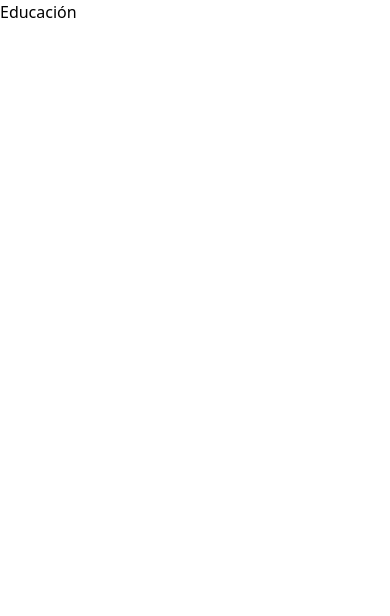
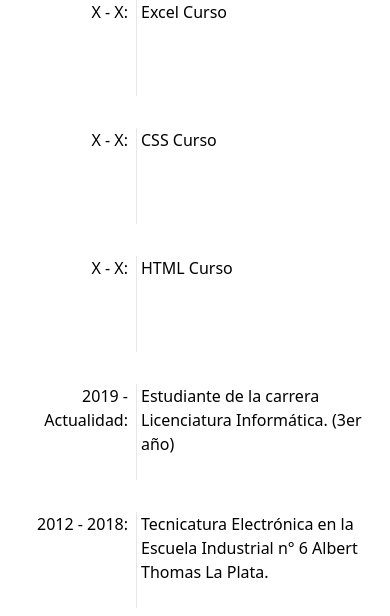
Before and after one commit to Matias-DR/portfolio-web, a Next.js app: page /components/cards/education-card in a window 390 px wide. Shown: the top 616 px of the page. Built offline with nearby package versions, Linux system fonts and the light colour scheme.

Commit message:
DEV: education-card

```diff
--- a/package.json
+++ b/package.json
@@ -4,6 +4,7 @@
   "private": true,
   "scripts": {
     "dev": "next dev -H 192.168.100.25 -p 3000",
+    "local": "next dev",
     "build": "next build",
     "start": "next start",
     "lint": "next lint"
--- a/src/pages/components/cards/contact-card.tsx
+++ b/src/pages/components/cards/contact-card.tsx
@@ -34,6 +34,7 @@ export default function ContactCard() {
     console.log(event.target[0].value)
     console.log(event.target[1].value)
     console.log(event.target[2].value)
+    // PENDIENTE EL ENVÍO DE MAIL
   }
 
   const handleNameChange = (event: any) => {
@@ -49,7 +50,7 @@ export default function ContactCard() {
     setMessage(event.target.value)
   }
 
-  return <div className='size-full pr-2 sm:pl-32 flex flex-col overflow-y-auto sm:overflow-hidden'>
+  return <div className='size-full pe-2 flex flex-col overflow-y-auto sm:overflow-hidden'>
     <form
       className='w-full flex flex-col justify-center items-center mb-8'
       noValidate
--- a/src/pages/components/cards/education-card.tsx
+++ b/src/pages/components/cards/education-card.tsx
@@ -1,5 +1,59 @@
 export default function EducationCard() {
-  return <div className='size-full'>
-  <p>Educación</p>
-</div>
+  return <div className='size-full y-zinc-scrollbar'>
+  <div className='w-full flex mb-8'>
+    <div className='min-w-[8rem] max-w-[8rem] h-[6rem] flex flex-col items-center'>
+      <p className='w-full text-right'>X - X:</p>
+      {/* <div className='w-4 border-t' />
+      <div className='w-0 grow border-r' /> */}
+      {/* <div className='w-4 border' /> */}
+    </div>
+    <div className='grow max-h-[6rem] y-zinc-scrollbar ms-2 border-s'>
+      <p className='w-full ps-1'>Excel Curso</p>
+    </div>
+  </div>
+  <div className='w-full flex mb-8'>
+    <div className='min-w-[8rem] max-w-[8rem] h-[6rem] flex flex-col items-center'>
+      <p className='w-full text-right'>X - X:</p>
+      {/* <div className='w-4 border-t' />
+      <div className='w-0 grow border-r' /> */}
+      {/* <div className='w-4 border' /> */}
+    </div>
+    <div className='grow max-h-[6rem] y-zinc-scrollbar ms-2 border-s'>
+      <p className='w-full ps-1'>CSS Curso</p>
+    </div>
+  </div>
+  <div className='w-full flex mb-8'>
+    <div className='min-w-[8rem] max-w-[8rem] h-[6rem] flex flex-col items-center'>
+      <p className='w-full text-right'>X - X:</p>
+      {/* <div className='w-4 border-t' />
+      <div className='w-0 grow border-r' /> */}
+      {/* <div className='w-4 border' /> */}
+    </div>
+    <div className='grow max-h-[6rem] y-zinc-scrollbar ms-2 border-s'>
+      <p className='w-full ps-1'>HTML Curso</p>
+    </div>
+  </div>
+    <div className='w-full flex mb-8'>
+      <div className='min-w-[8rem] max-w-[8rem] h-[6rem] flex flex-col items-center'>
+        <p className='w-full text-right'>2019 - Actualidad:</p>
+        {/* <div className='w-4 border-t' />
+        <div className='w-0 grow border-r' /> */}
+        {/* <div className='w-4 border' /> */}
+      </div>
+      <div className='grow max-h-[6rem] y-zinc-scrollbar ms-2 border-s'>
+        <p className='w-full ps-1'>Estudiante de la carrera Licenciatura Informática. (3er año)</p>
+      </div>
+    </div>
+    <div className='w-full flex'>
+      <div className='min-w-[8rem] max-w-[8rem] h-[6rem] flex flex-col items-center'>
+        <p className='w-full text-right'>2012 - 2018:</p>
+        {/* <div className='w-4 border-t' />
+        <div className='w-0 grow border-r' /> */}
+        {/* <div className='w-4 border' /> */}
+      </div>
+      <div className='grow max-h-[6rem] y-zinc-scrollbar ms-2 border-s'>
+        <p className='w-full ps-1'>Tecnicatura Electrónica en la Escuela Industrial n° 6 Albert Thomas La Plata.</p>
+      </div>
+    </div>
+  </div>
 }
--- a/src/pages/components/cards/experience-card.tsx
+++ b/src/pages/components/cards/experience-card.tsx
@@ -23,16 +23,16 @@ import Image from 'next/image'
 import Link from 'next/link'
 
 export default function ExperienceCard() {
-  return <div className='size-full flex flex-col gap-2 y-zinc-scrollbar pr-1'>
+  return <div className='size-full flex flex-col gap-2 y-zinc-scrollbar'>
 
     {/* 1º Card */}
 
     <div className='w-full min-h-[20rem] flex hover:scale-[1.02] duration-100'>
-      <div className='relative w-[10rem] h-full flex flex-col items-center'>
+      <div className='w-[10rem] h-full flex flex-col items-center'>
         <p>
           12/2023 - 01/2024
         </p>
-        <div className='w-0 h-full border-r'></div>
+        <div className='w-0 h-full border-r' />
       </div>
       <Link href='https://github.com/Matias-DR/makemymenu-frontend' target='_blank' className='relative grow h-full hover:cursor-pointer'>
         <iframe
@@ -123,7 +123,7 @@ export default function ExperienceCard() {
         <p>
           10/2023 - 01/2024
         </p>
-        <div className='w-0 h-full border-r'></div>
+        <div className='w-0 h-full border-r' />
       </div>
       <Link href='https://github.com/Matias-DR/makemymenu-backend' target='_blank' className='relative grow h-full hover:cursor-pointer'>
         <iframe
@@ -261,7 +261,7 @@ export default function ExperienceCard() {
         <p>
           08/2021 - 12/2023
         </p>
-        <div className='w-0 h-full border-r'></div>
+        <div className='w-0 h-full border-r' />
       </div>
       <div className='relative grow'>
         <Image
@@ -289,7 +289,7 @@ export default function ExperienceCard() {
         <p>
           08/2020 - 02/2021
         </p>
-        <div className='w-0 h-full border-r'></div>
+        <div className='w-0 h-full border-r' />
       </div>
       <div className='relative grow'>
         <Image
@@ -315,7 +315,7 @@ export default function ExperienceCard() {
         <p>
           09/2020 - 02/2021
         </p>
-        <div className='w-0 h-full border-r'></div>
+        <div className='w-0 h-full border-r' />
       </div>
       <Link href='https://github.com/Matias-DR/papelerabastonew' target='_blank' className='relative grow h-full hover:cursor-pointer'>
         <Image
@@ -365,7 +365,7 @@ export default function ExperienceCard() {
         <p>
           06/2020 - 12/2020
         </p>
-        <div className='w-0 h-full border-r'></div>
+        <div className='w-0 h-full border-r' />
       </div>
       <Link href='https://github.com/Matias-DR/Bialet' target='_blank' className='relative grow h-full hover:cursor-pointer'>
         <Image
@@ -415,7 +415,7 @@ export default function ExperienceCard() {
         <p>
           2017 - Eventual
         </p>
-        <div className='w-0 h-full border-r'></div>
+        <div className='w-0 h-full border-r' />
       </div>
       <div className='relative grow'>
         <Image
--- a/src/pages/index.tsx
+++ b/src/pages/index.tsx
@@ -39,7 +39,7 @@ export default function Home() {
           {li}
         </ul>
       </div>
-      <div className='w-full h-[55%] sm:w-[55%] sm:h-full'>
+      <div className='w-full h-[55%] sm:w-[55%] sm:h-full sm:ps-8'>
         <ContainerCard>{card}</ContainerCard>
       </div>
     </div>
```
